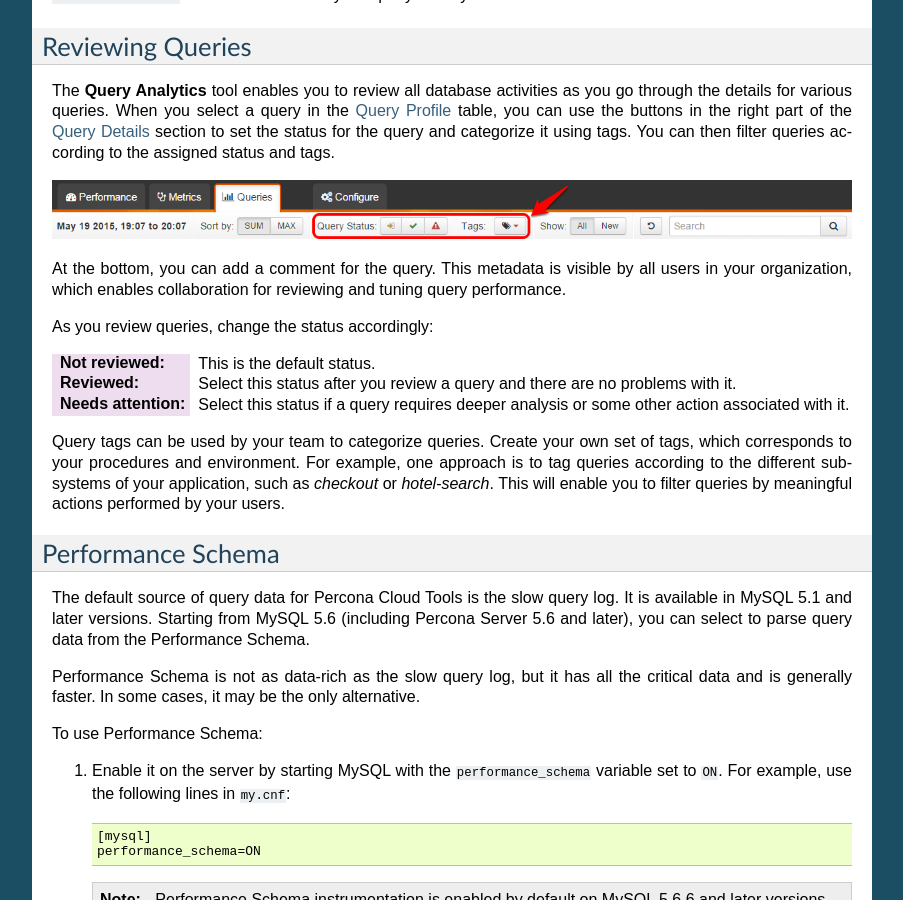
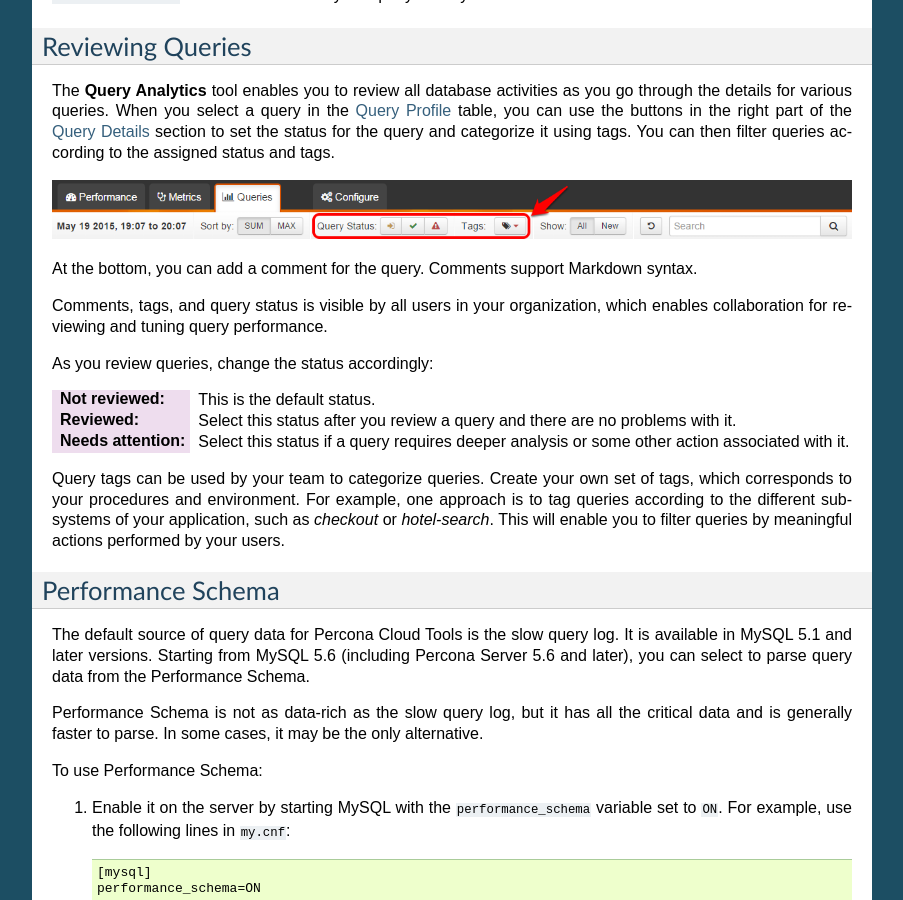
Before and after one commit to percona/cloud-tools, a Sphinx documentation site: the page built from doc/QueryAnalytics.rst, in a window 1280 px wide and 900 px high, scrolled down 3217 px. Shown: the whole window, without its empty margins (198-1101 px from the left). Built offline with Sphinx 7.4.7, drawn with Linux system fonts in a browser that asks for light colours.

Commit message:
Small tweaks

```diff
--- a/doc/Configuration.rst
+++ b/doc/Configuration.rst
@@ -118,8 +118,8 @@ The **Query Analytics Configuration** dialog enables you to:
    see :ref:`perf-schema`.
 
 If you select to use Performance Schema,
-you can run ``TRUNCATE performance_schema.events_statements_summary_by_digest``
-when the Query Analytics tool starts.
+you truncate the ``performance_schema.events_statements_summary_by_digest``
+table once when Query Analytics starts.
 This ensures that there is no invalid SQL code left by third-party tools,
 which may not be properly handled by Percona Agent.
 
--- a/doc/QueryAnalytics.rst
+++ b/doc/QueryAnalytics.rst
@@ -210,7 +210,9 @@ You can then filter queries according to the assigned status and tags.
 .. image:: images/qan-status-tag-filters.png
 
 At the bottom, you can add a comment for the query.
-This metadata is visible by all users in your organization,
+Comments support Markdown syntax.
+
+Comments, tags, and query status is visible by all users in your organization,
 which enables collaboration for reviewing and tuning query performance.
 
 As you review queries, change the status accordingly:
@@ -243,7 +245,7 @@ Starting from MySQL 5.6 (including Percona Server 5.6 and later),
 you can select to parse query data from the Performance Schema.
 
 Performance Schema is not as data-rich as the slow query log,
-but it has all the critical data and is generally faster.
+but it has all the critical data and is generally faster to parse.
 In some cases, it may be the only alternative.
 
 To use Performance Schema:
```
